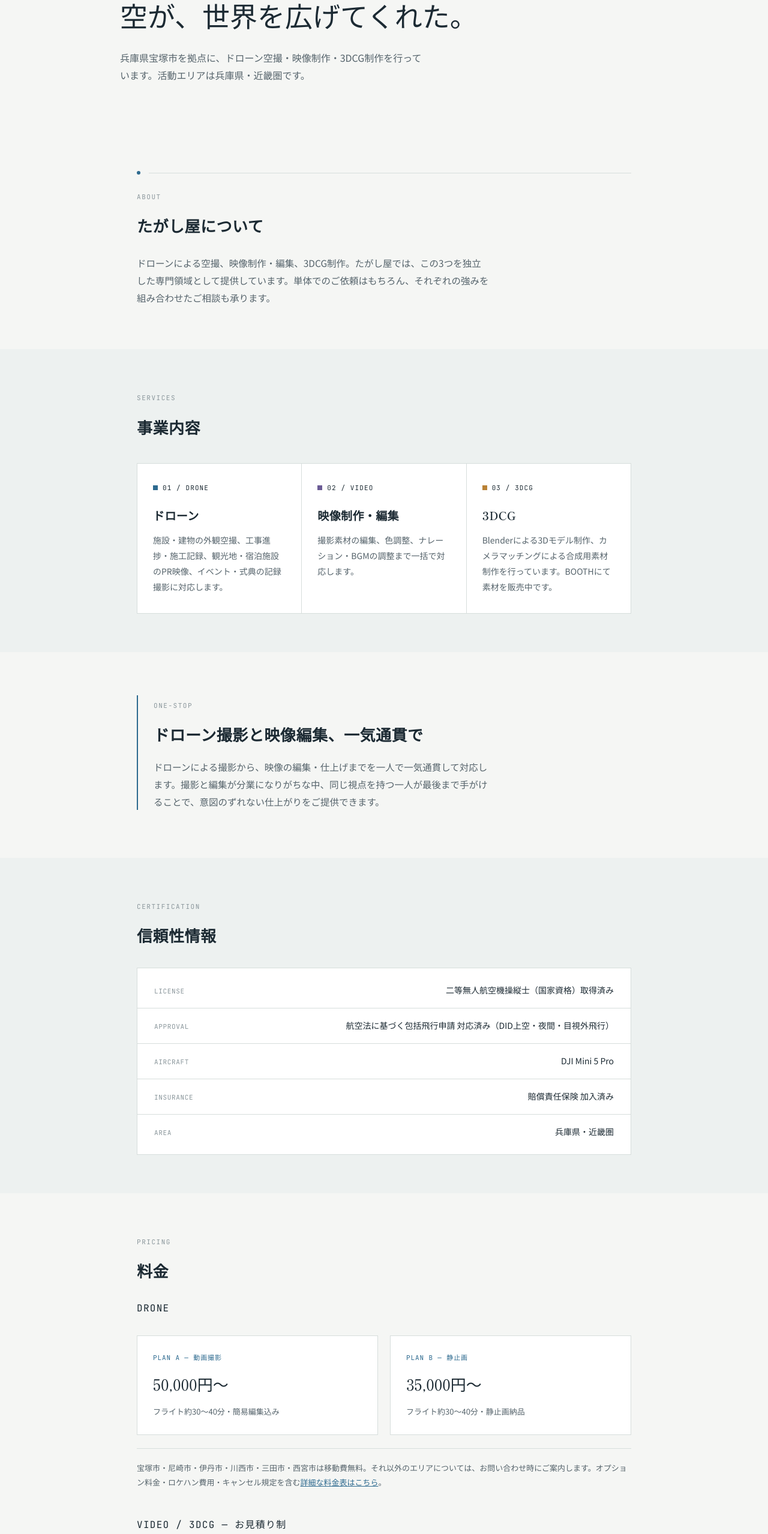
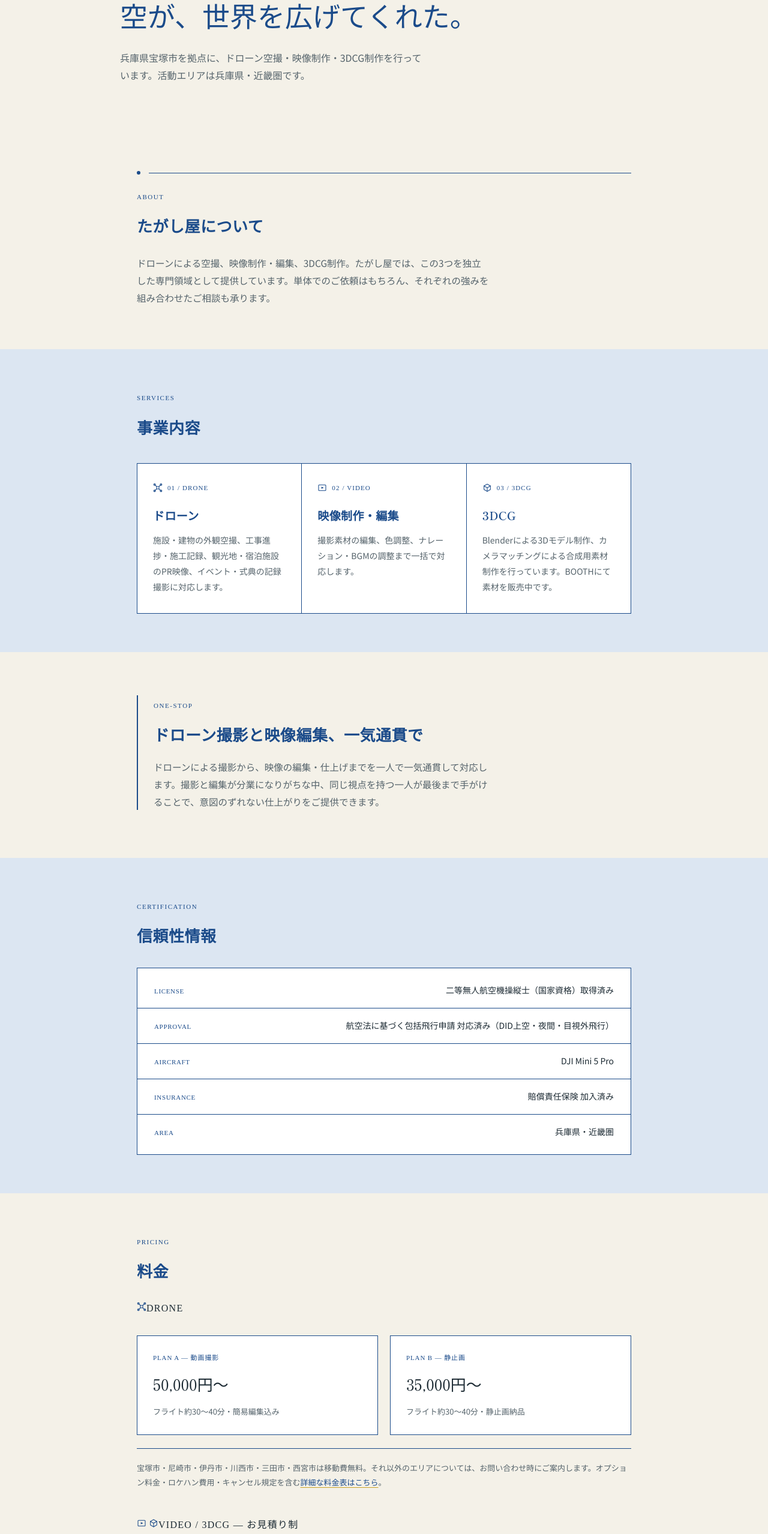
Before and after one commit to tagashiya/tagashiya.github.io, a plain HTML site: page index.html in a window 1280 px wide. Shown: the part 240-2797 px from the top of the page at 60% size. Drawn offline with Linux system fonts and the light colour scheme; a script that the page names is missing.

Commit message:
Restyle index.html to new Lapis Lazuli brand kit
Apply the 2026-07-12 brand kit (Lapis Lazuli / Deep Lapis / Pyrite Gold /
Sand Paper / Soft Blue Tint) to index.html, replacing the old per-pillar
color scheme (blue/purple/orange) with a single brand accent. The three
business pillars (drone/video/3DCG) are now distinguished by icon + label
instead of color, per the brand kit's strict color-role rules. Also adds
a "資料" nav link to documents.html.

Co-Authored-By: Claude Sonnet 5 <noreply@anthropic.com>
Claude-Session: https://claude.ai/code/session_011twCVK1af1BXZLu8uvVxdB

```diff
--- a/index.html
+++ b/index.html
@@ -7,19 +7,18 @@
 <meta name="description" content="兵庫県宝塚市を拠点に、ドローン空撮・映像制作・3DCGを提供する「たがし屋」。二等無人航空機操縦士資格・包括飛行申請対応済み。近畿圏の法人・自治体・観光施設向けに対応しています。">
 <link rel="preconnect" href="https://fonts.googleapis.com">
 <link rel="preconnect" href="https://fonts.gstatic.com" crossorigin>
-<link href="https://fonts.googleapis.com/css2?family=Shippori+Mincho:wght@400;600;800&family=Noto+Sans+JP:wght@300;400;500;700&family=JetBrains+Mono:wght@400;500&display=swap" rel="stylesheet">
+<link href="https://fonts.googleapis.com/css2?family=Shippori+Mincho:wght@400;600;800&family=Noto+Serif+JP:wght@400;500;600&family=Noto+Sans+JP:wght@300;400;500;700&display=swap" rel="stylesheet">
 <style>
   :root{
-    --bg:#F5F6F4;
-    --bg-alt:#EDF1F0;
+    --bg:#F4F1E8;
+    --bg-alt:#DCE6F2;
     --card:#FFFFFF;
     --ink:#1C2A33;
     --ink-soft:#55636B;
     --ink-faint:#8B979C;
-    --line:#D7DEDC;
-    --accent-drone:#2D6A8F;
-    --accent-video:#6B5B95;
-    --accent-3dcg:#B98235;
+    --line:#1B4B8A;
+    --lapis:#1B4B8A;
+    --gold:#C9A227;
     --radius:2px;
   }
 
@@ -45,11 +44,11 @@
     font-weight:600;
     letter-spacing:0.02em;
     margin:0;
-    color:var(--ink);
+    color:var(--lapis);
   }
 
   .mono{
-    font-family:'JetBrains Mono', monospace;
+    font-family:'Noto Serif JP', serif;
     letter-spacing:0.08em;
   }
 
@@ -61,12 +60,24 @@
     padding:0 28px;
   }
 
+  /* ---- Icons ---- */
+  .picon{
+    width:16px;
+    height:16px;
+    color:var(--lapis);
+    flex-shrink:0;
+  }
+  .icon-pair{
+    display:inline-flex;
+    gap:4px;
+  }
+
   /* ---- Nav ---- */
   .nav{
     position:sticky;
     top:0;
     z-index:50;
-    background:rgba(245,246,244,0.92);
+    background:rgba(244,241,232,0.92);
     backdrop-filter:blur(6px);
     border-bottom:1px solid var(--line);
   }
@@ -83,6 +94,7 @@
     font-weight:600;
     font-size:15px;
     letter-spacing:0.08em;
+    color:var(--lapis);
   }
   .nav-links{
     display:flex;
@@ -98,7 +110,7 @@
     transition:color 0.2s;
   }
   .nav-links a:hover, .nav-links a:focus-visible{
-    color:var(--accent-drone);
+    color:var(--lapis);
   }
   @media (max-width:600px){
     .nav-links{gap:14px; font-size:12px;}
@@ -113,7 +125,7 @@
   }
   .flightline .dot{
     width:6px; height:6px; border-radius:50%;
-    background:var(--accent-drone);
+    background:var(--lapis);
     flex-shrink:0;
   }
   .flightline .rule{
@@ -139,6 +151,8 @@
     margin-bottom:26px;
   }
   .hero .headline{
+    font-family:'Shippori Mincho', serif;
+    color:var(--lapis);
     font-size:clamp(30px, 5vw, 46px);
     line-height:1.5;
     margin-bottom:22px;
@@ -158,10 +172,10 @@
   }
   .eyebrow{
     display:inline-block;
-    font-family:'JetBrains Mono', monospace;
+    font-family:'Noto Serif JP', serif;
     font-size:11px;
     letter-spacing:0.14em;
-    color:var(--ink-faint);
+    color:var(--lapis);
     margin-bottom:14px;
   }
   .section-title{
@@ -189,17 +203,14 @@
     padding:30px 26px;
   }
   .pillar .idx{
-    font-family:'JetBrains Mono', monospace;
+    font-family:'Noto Serif JP', serif;
     font-size:11px;
     letter-spacing:0.1em;
+    color:var(--lapis);
     margin-bottom:18px;
     display:flex;
     align-items:center;
     gap:8px;
-  }
-  .pillar .idx .swatch{
-    width:8px; height:8px;
-    display:inline-block;
   }
   .pillar h3{
     font-size:19px;
@@ -210,9 +221,6 @@
     color:var(--ink-soft);
     margin:0;
   }
-  .p-drone .idx .swatch{background:var(--accent-drone);}
-  .p-video .idx .swatch{background:var(--accent-video);}
-  .p-3dcg  .idx .swatch{background:var(--accent-3dcg);}
 
   @media (max-width:700px){
     .pillars{grid-template-columns:1fr;}
@@ -220,7 +228,7 @@
 
   /* ---- Combo statement ---- */
   .combo{
-    border-left:2px solid var(--accent-drone);
+    border-left:2px solid var(--lapis);
     padding-left:26px;
     margin-top:8px;
   }
@@ -249,9 +257,9 @@
   }
   .trust-row:last-child{border-bottom:none;}
   .trust-row .label{
-    font-family:'JetBrains Mono', monospace;
+    font-family:'Noto Serif JP', serif;
     font-size:11px;
-    color:var(--ink-faint);
+    color:var(--lapis);
     letter-spacing:0.06em;
     white-space:nowrap;
   }
@@ -277,9 +285,9 @@
     padding:26px;
   }
   .price-card .plan{
-    font-family:'JetBrains Mono', monospace;
+    font-family:'Noto Serif JP', serif;
     font-size:11px;
-    color:var(--accent-drone);
+    color:var(--lapis);
     letter-spacing:0.08em;
     margin-bottom:10px;
   }
@@ -287,6 +295,7 @@
     font-family:'Shippori Mincho', serif;
     font-size:26px;
     margin-bottom:10px;
+    color:var(--ink);
   }
   .price-card .desc{
     font-size:13px;
@@ -300,7 +309,7 @@
     border-top:1px solid var(--line);
   }
   .price-card.quote{
-    border-left:2px solid var(--accent-video);
+    border-left:2px solid var(--lapis);
   }
   .amount.quote-amount{
     font-family:'Noto Sans JP', sans-serif;
@@ -317,16 +326,14 @@
     margin-top:34px;
   }
   .ach-group .ach-label{
-    font-family:'JetBrains Mono', monospace;
+    font-family:'Noto Serif JP', serif;
     font-size:11px;
+    color:var(--lapis);
     letter-spacing:0.08em;
     margin-bottom:14px;
     display:flex;
     align-items:center;
     gap:8px;
-  }
-  .ach-group .ach-label .swatch{
-    width:8px; height:8px; display:inline-block;
   }
   .ach-list{
     display:grid;
@@ -389,7 +396,7 @@
   }
   .channel .arrow{
     color:var(--ink-faint);
-    font-family:'JetBrains Mono', monospace;
+    font-family:'Noto Serif JP', serif;
     font-size:13px;
   }
 
@@ -433,11 +440,14 @@
     padding:30px 26px;
   }
   .contact-card .tag{
-    font-family:'JetBrains Mono', monospace;
+    font-family:'Noto Serif JP', serif;
     font-size:11px;
     letter-spacing:0.06em;
-    color:var(--ink-faint);
+    color:var(--lapis);
     margin-bottom:12px;
+    display:flex;
+    align-items:center;
+    gap:8px;
   }
   .contact-card h3{
     font-size:17px;
@@ -453,9 +463,10 @@
     font-size:13.5px;
     text-decoration:none;
     color:#fff;
-    background:var(--accent-drone);
-    padding:12px 20px;
+    background:var(--lapis);
+    padding:12px 20px 10px;
     border-radius:var(--radius);
+    border-bottom:3px solid var(--gold);
     transition:opacity 0.2s;
   }
   .btn:hover, .btn:focus-visible{
@@ -477,6 +488,7 @@
     font-family:'Shippori Mincho', serif;
     font-size:14px;
     margin-bottom:10px;
+    color:var(--lapis);
   }
   footer .privacy{
     font-size:12px;
@@ -507,6 +519,7 @@
       <li><a href="#achievements">実績</a></li>
       <li><a href="#portfolio">制作事例</a></li>
       <li><a href="#pricing">料金</a></li>
+      <li><a href="documents.html">資料</a></li>
       <li><a href="#contact">お問い合わせ</a></li>
     </ul>
   </div>
@@ -537,18 +550,18 @@
     <span class="eyebrow">SERVICES</span>
     <h2 class="section-title">事業内容</h2>
     <div class="pillars">
-      <div class="pillar p-drone">
-        <div class="idx"><span class="swatch"></span>01 / DRONE</div>
+      <div class="pillar">
+        <div class="idx"><svg class="picon" viewBox="0 0 24 24" fill="none" stroke="currentColor" stroke-width="1.6" stroke-linecap="round" stroke-linejoin="round"><rect x="9" y="9" width="6" height="6" rx="1"/><line x1="9" y1="9" x2="4" y2="4"/><line x1="15" y1="9" x2="20" y2="4"/><line x1="9" y1="15" x2="4" y2="20"/><line x1="15" y1="15" x2="20" y2="20"/><circle cx="4" cy="4" r="2.2"/><circle cx="20" cy="4" r="2.2"/><circle cx="4" cy="20" r="2.2"/><circle cx="20" cy="20" r="2.2"/></svg>01 / DRONE</div>
         <h3>ドローン</h3>
         <p>施設・建物の外観空撮、工事進捗・施工記録、観光地・宿泊施設のPR映像、イベント・式典の記録撮影に対応します。</p>
       </div>
-      <div class="pillar p-video">
-        <div class="idx"><span class="swatch"></span>02 / VIDEO</div>
+      <div class="pillar">
+        <div class="idx"><svg class="picon" viewBox="0 0 24 24" fill="none" stroke="currentColor" stroke-width="1.6" stroke-linecap="round" stroke-linejoin="round"><rect x="3" y="5" width="18" height="14" rx="1.5"/><path d="M10 9.3l6 2.7-6 2.7z" fill="currentColor" stroke="none"/></svg>02 / VIDEO</div>
         <h3>映像制作・編集</h3>
         <p>撮影素材の編集、色調整、ナレーション・BGMの調整まで一括で対応します。</p>
       </div>
-      <div class="pillar p-3dcg">
-        <div class="idx"><span class="swatch"></span>03 / 3DCG</div>
+      <div class="pillar">
+        <div class="idx"><svg class="picon" viewBox="0 0 24 24" fill="none" stroke="currentColor" stroke-width="1.6" stroke-linecap="round" stroke-linejoin="round"><path d="M12 3l8 4.5v9L12 21l-8-4.5v-9z"/><path d="M12 12v9M12 12l8-4.5M12 12l-8-4.5"/></svg>03 / 3DCG</div>
         <h3>3DCG</h3>
         <p>Blenderによる3Dモデル制作、カメラマッチングによる合成用素材制作を行っています。BOOTHにて素材を販売中です。</p>
       </div>
@@ -600,7 +613,7 @@
     <span class="eyebrow">PRICING</span>
     <h2 class="section-title">料金</h2>
 
-    <div class="ach-label mono"><span class="swatch" style="background:var(--accent-drone)"></span>DRONE</div>
+    <div class="ach-label mono"><svg class="picon" viewBox="0 0 24 24" fill="none" stroke="currentColor" stroke-width="1.6" stroke-linecap="round" stroke-linejoin="round"><rect x="9" y="9" width="6" height="6" rx="1"/><line x1="9" y1="9" x2="4" y2="4"/><line x1="15" y1="9" x2="20" y2="4"/><line x1="9" y1="15" x2="4" y2="20"/><line x1="15" y1="15" x2="20" y2="20"/><circle cx="4" cy="4" r="2.2"/><circle cx="20" cy="4" r="2.2"/><circle cx="4" cy="20" r="2.2"/><circle cx="20" cy="20" r="2.2"/></svg>DRONE</div>
     <div class="price-grid">
       <div class="price-card">
         <div class="plan mono">PLAN A — 動画撮影</div>
@@ -613,9 +626,9 @@
         <div class="desc">フライト約30〜40分・静止画納品</div>
       </div>
     </div>
-    <p class="price-note">宝塚市・尼崎市・伊丹市・川西市・三田市・西宮市は移動費無料。それ以外のエリアについては、お問い合わせ時にご案内します。オプション料金・ロケハン費用・キャンセル規定を含む<a href="price.html" style="color:var(--accent-drone); text-decoration:underline;">詳細な料金表はこちら</a>。</p>
+    <p class="price-note">宝塚市・尼崎市・伊丹市・川西市・三田市・西宮市は移動費無料。それ以外のエリアについては、お問い合わせ時にご案内します。オプション料金・ロケハン費用・キャンセル規定を含む<a href="price.html" style="color:var(--lapis); text-decoration:underline; text-decoration-color:var(--gold); text-underline-offset:3px;">詳細な料金表はこちら</a>。</p>
 
-    <div class="ach-label mono" style="margin-top:44px;"><span class="swatch" style="background:var(--accent-video)"></span>VIDEO / 3DCG — お見積り制</div>
+    <div class="ach-label mono" style="margin-top:44px;"><span class="icon-pair"><svg class="picon" viewBox="0 0 24 24" fill="none" stroke="currentColor" stroke-width="1.6" stroke-linecap="round" stroke-linejoin="round"><rect x="3" y="5" width="18" height="14" rx="1.5"/><path d="M10 9.3l6 2.7-6 2.7z" fill="currentColor" stroke="none"/></svg><svg class="picon" viewBox="0 0 24 24" fill="none" stroke="currentColor" stroke-width="1.6" stroke-linecap="round" stroke-linejoin="round"><path d="M12 3l8 4.5v9L12 21l-8-4.5v-9z"/><path d="M12 12v9M12 12l8-4.5M12 12l-8-4.5"/></svg></span>VIDEO / 3DCG — お見積り制</div>
     <div class="price-grid">
       <div class="price-card quote">
         <div class="plan mono">映像制作・編集</div>
@@ -638,7 +651,7 @@
     <h2 class="section-title">実績</h2>
 
     <div class="ach-group">
-      <div class="ach-label mono"><span class="swatch" style="background:var(--accent-drone)"></span>DRONE</div>
+      <div class="ach-label mono"><svg class="picon" viewBox="0 0 24 24" fill="none" stroke="currentColor" stroke-width="1.6" stroke-linecap="round" stroke-linejoin="round"><rect x="9" y="9" width="6" height="6" rx="1"/><line x1="9" y1="9" x2="4" y2="4"/><line x1="15" y1="9" x2="20" y2="4"/><line x1="9" y1="15" x2="4" y2="20"/><line x1="15" y1="15" x2="20" y2="20"/><circle cx="4" cy="4" r="2.2"/><circle cx="20" cy="4" r="2.2"/><circle cx="4" cy="20" r="2.2"/><circle cx="20" cy="20" r="2.2"/></svg>DRONE</div>
       <div class="ach-list">
         <div class="ach-item">
           <span class="who">旭テクノロジー様</span>
@@ -652,7 +665,7 @@
     </div>
 
     <div class="ach-group">
-      <div class="ach-label mono"><span class="swatch" style="background:var(--accent-3dcg)"></span>3DCG</div>
+      <div class="ach-label mono"><svg class="picon" viewBox="0 0 24 24" fill="none" stroke="currentColor" stroke-width="1.6" stroke-linecap="round" stroke-linejoin="round"><path d="M12 3l8 4.5v9L12 21l-8-4.5v-9z"/><path d="M12 12v9M12 12l8-4.5M12 12l-8-4.5"/></svg>3DCG</div>
       <div class="ach-list">
         <div class="ach-item single">
           <span class="statement">BOOTHにて3DCGモデル素材を販売中</span>
@@ -711,13 +724,13 @@
     <h2 class="section-title">お問い合わせ</h2>
     <div class="contact-grid">
       <div class="contact-card">
-        <div class="tag mono">DRONE</div>
+        <div class="tag mono"><svg class="picon" viewBox="0 0 24 24" fill="none" stroke="currentColor" stroke-width="1.6" stroke-linecap="round" stroke-linejoin="round"><rect x="9" y="9" width="6" height="6" rx="1"/><line x1="9" y1="9" x2="4" y2="4"/><line x1="15" y1="9" x2="20" y2="4"/><line x1="9" y1="15" x2="4" y2="20"/><line x1="15" y1="15" x2="20" y2="20"/><circle cx="4" cy="4" r="2.2"/><circle cx="20" cy="4" r="2.2"/><circle cx="4" cy="20" r="2.2"/><circle cx="20" cy="20" r="2.2"/></svg>DRONE</div>
         <h3>ドローンのご相談・お問い合わせ</h3>
         <p>撮影目的や場所など、事前アンケートフォームからご連絡ください。</p>
         <a class="btn" href="https://forms.gle/XtXZgrsPKytfKs2v9" target="_blank" rel="noopener">事前アンケートフォームへ</a>
       </div>
       <div class="contact-card">
-        <div class="tag mono">VIDEO / 3DCG</div>
+        <div class="tag mono"><span class="icon-pair"><svg class="picon" viewBox="0 0 24 24" fill="none" stroke="currentColor" stroke-width="1.6" stroke-linecap="round" stroke-linejoin="round"><rect x="3" y="5" width="18" height="14" rx="1.5"/><path d="M10 9.3l6 2.7-6 2.7z" fill="currentColor" stroke="none"/></svg><svg class="picon" viewBox="0 0 24 24" fill="none" stroke="currentColor" stroke-width="1.6" stroke-linecap="round" stroke-linejoin="round"><path d="M12 3l8 4.5v9L12 21l-8-4.5v-9z"/><path d="M12 12v9M12 12l8-4.5M12 12l-8-4.5"/></svg></span>VIDEO / 3DCG</div>
         <h3>映像制作・3DCGのご相談</h3>
         <p>ドローン以外のご相談は、メールにて承っております。</p>
         <a class="btn alt" href="mailto:tagashiya2019@gmail.com">メールで問い合わせる</a>
```
